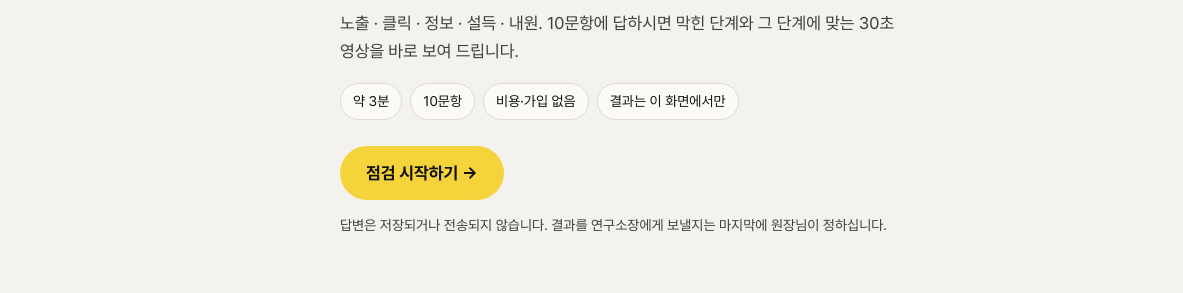
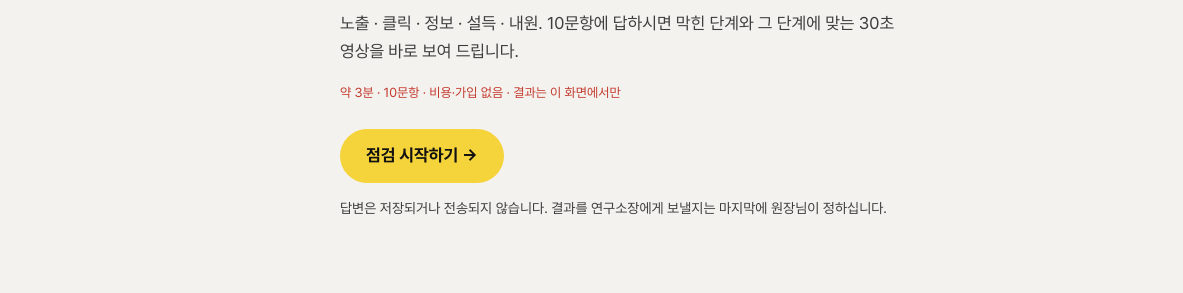
Before and after one commit to lsgrowth/lsgrowth.github.io, a plain HTML site: page check/index.html in a window 1280 px wide. Shown: the part 256-549 px from the top of the page, 0-1183 px from the left. Drawn offline with Linux system fonts and the light colour scheme.

Commit message:
홈페이지 /check/ 시작 화면: 칩 4개를 한 줄 텍스트로

```diff
--- a/assets/site.css
+++ b/assets/site.css
@@ -799,3 +799,8 @@ html.motion .h1 .sj::after{animation:ulgrow .35s ease-out both;animation-delay:c
 @media (prefers-reduced-motion:reduce){.ck *,.ck-bar i{transition:none!important}}
 
 .ck-panel:focus,.ck-panel:focus-visible{outline:none}      /* 결과가 열릴 때 스크립트가 옮기는 포커스의 큰 테두리 제거(버튼·링크의 포커스 표시는 그대로) */
+
+/* /check/ 시작 화면: 칩 대신 한 줄 텍스트(크림 배경용 진한 빨강, 줄바꿈 없음) */
+.ck-meta{margin:0 0 26px!important;font-size:13px;font-weight:500;line-height:1.5;color:var(--proof-red);white-space:nowrap}
+.ck-short{display:none}
+@media (max-width:339px){.ck-full{display:none}.ck-short{display:inline}}      /* 320px 대: 마지막 항목을 줄여 한 줄 유지 */
--- a/check/index.html
+++ b/check/index.html
@@ -101,7 +101,7 @@
   <p class="ck-label">3분 자가 점검</p>
   <h1 id="ck-t-intro">우리 병원은 환자가 오는 5단계 중 어디서 막혀 있을까요?</h1>
   <p class="ck-lead">노출 · 클릭 · 정보 · 설득 · 내원. 10문항에 답하시면 막힌 단계와 그 단계에 맞는 30초 영상을 바로 보여 드립니다.</p>
-  <ul class="ck-chips"><li>약 3분</li><li>10문항</li><li>비용·가입 없음</li><li>결과는 이 화면에서만</li></ul>
+  <p class="ck-meta">약 3분 · 10문항 · 비용·가입 없음 · <span class="ck-full">결과는 이 화면에서만</span><span class="ck-short">결과는 화면에서만</span></p>
   <button class="ck-btn y" id="ck-start" type="button">점검 시작하기 →</button>
   <p class="ck-small">답변은 저장되거나 전송되지 않습니다. 결과를 연구소장에게 보낼지는 마지막에 원장님이 정하십니다.</p>
   <noscript><p class="ck-small">자가 점검은 JavaScript 가 켜져 있어야 합니다. 바로 상담하시려면 아래 무료 진단 신청을 이용해 주세요.</p></noscript>
```
